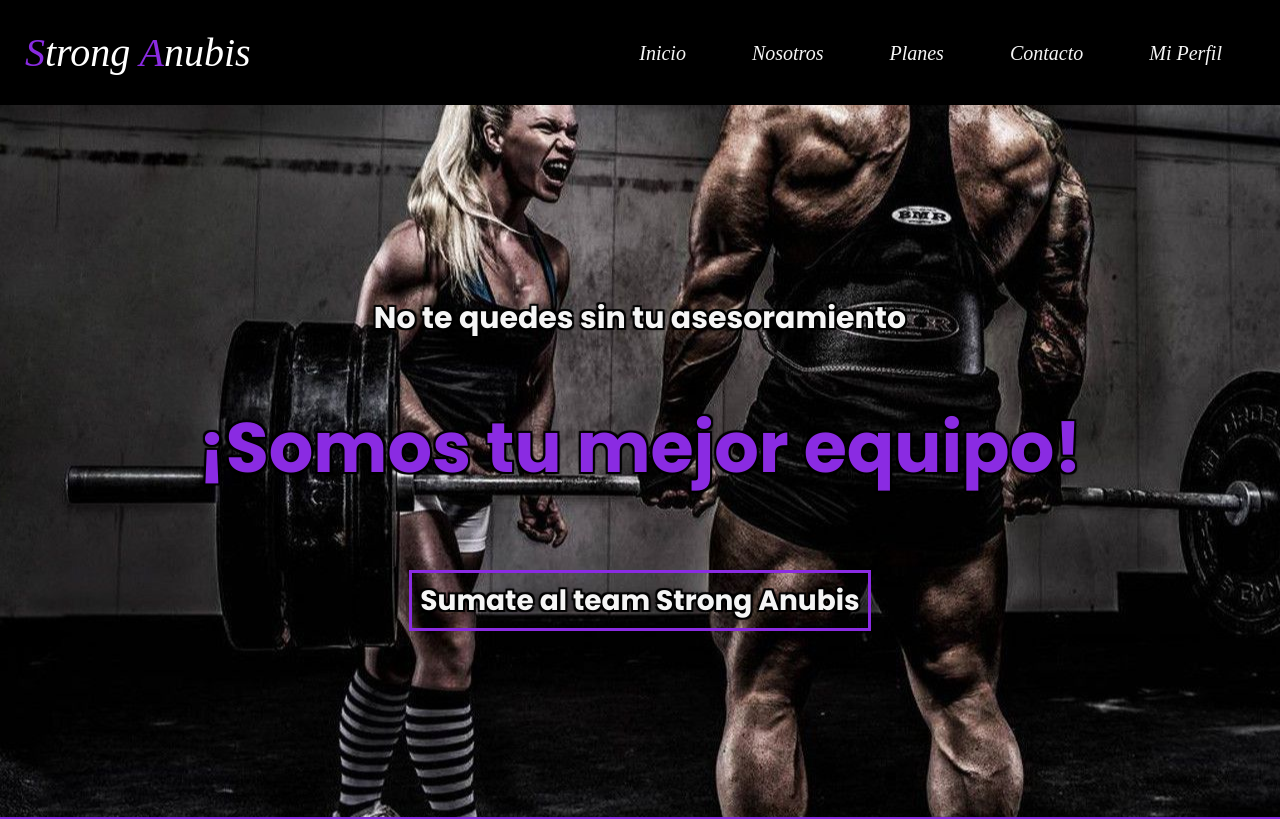
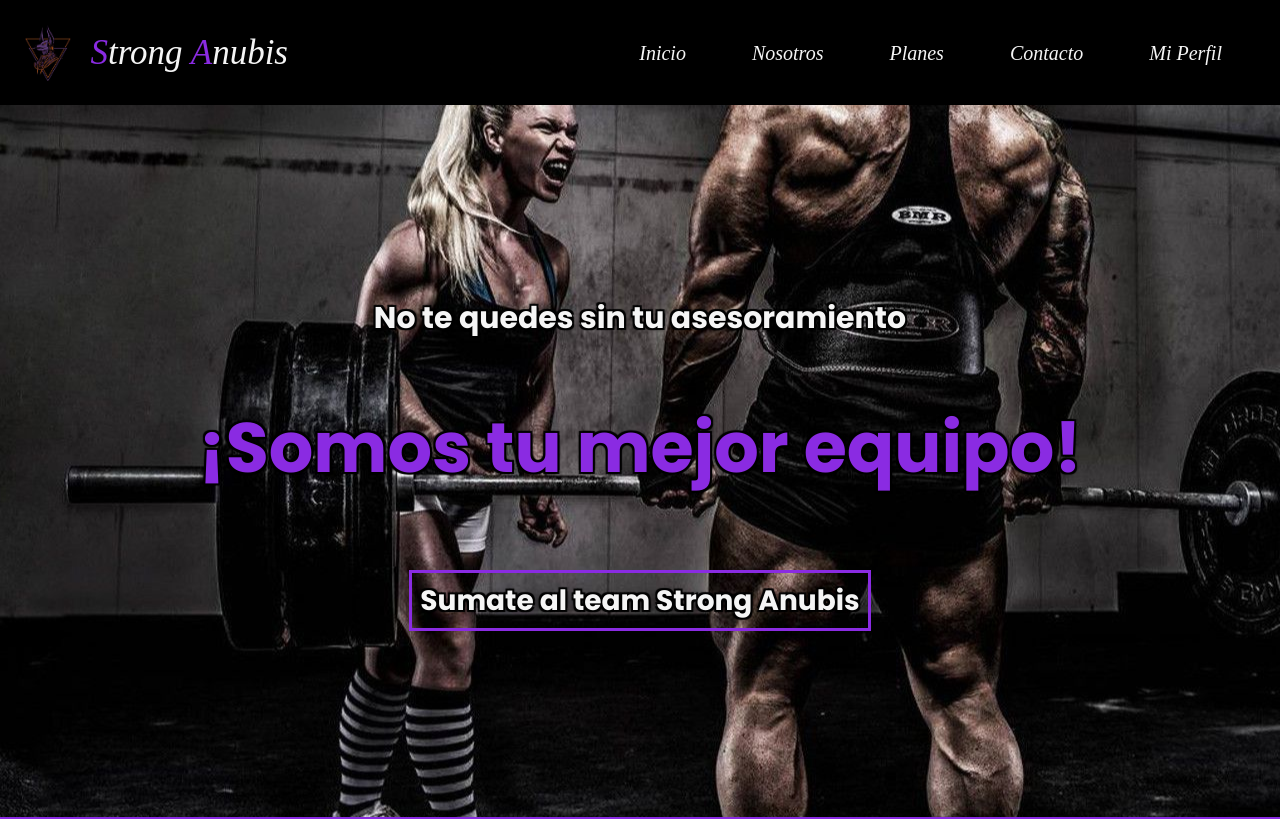
Before and after one commit to JuanMansilla1/proyecto-final-comision-33130, a website: page index.html in a window 1280 px wide. Shown: the top 819 px of the page. Drawn offline with nearby package versions, Linux system fonts and the light colour scheme.

Commit message:
Implementacion de SEO

```diff
--- a/index.html
+++ b/index.html
@@ -10,12 +10,18 @@
     <link rel="shortcut icon" href="./img/favicon.ico" type="image/x-icon">
     <title>Strong Anubis | Tu mejor versión te espera</title>
     <meta name="description" content="Asesorías personalizadas para ayudarte a conseguir ese cambio físico o ese plus en tus entrenamientos y/o nutrición que buscas, tu mejor versión te espera.">
-    <meta name="keywords" content="strong anubis, asesorias, plan, planes, nutricion, entrenamiento, rutinas, gimnasio, cambio fisico, dieta, alimentacion, ejercicio, entrenador personal, personalizado">
+    <meta name="keywords" content="strong anubis, asesorias, plan, planes, nutricion, entrenamiento, personalizado, rutinas, gimnasio, cambio fisico, dieta, alimentacion, ejercicio, entrenador, personal">
+    <meta property="og:type" content="Web site">
+    <meta property="og:title" content="Strong Anubis | Tu mejor versión te espera">
+    <meta property="og:url" content="https://stronganubis.netlify.app/">
+    <meta property="og:image" content="">
+
 </head>
 <body>
     <div class="grid-container">
         <header>
             <a href="./index.html">
+                <img src="./img/logo-anubis.jpeg" alt="Logo Anubis">
                 <h1><span>S</span>trong <span>A</span>nubis</h1>
             </a>
             <nav class="navbar navbar-expand-lg navbar-dark bg-light">
--- a/scss/components/_header.scss
+++ b/scss/components/_header.scss
@@ -34,14 +34,24 @@ header{
     }
     a{
         text-decoration: none;
-        color: white;
-        font-size: 20px;
-        font-style: italic;
-        font-family: 'Times New Roman', Times, serif;
+        display: flex;
+        flex-direction: row;
+        justify-content: center;
+        align-items: center;
+        text-decoration: none;
+        img{
+            height: 56px;
+            margin-right: 20px;
+        }
         &:hover{
             color: blueviolet;
         }
         h1{
+            color: whitesmoke;
+            font-family: 'Times New Roman', Times, serif;
+            font-size: 20px;
+            font-style: italic;
+            font-size: 35px;
             margin: 0;
             span{
                 color: blueviolet;
```
Also changed, not shown: css/estilos.css, img/logo-anubis.jpeg (added).
